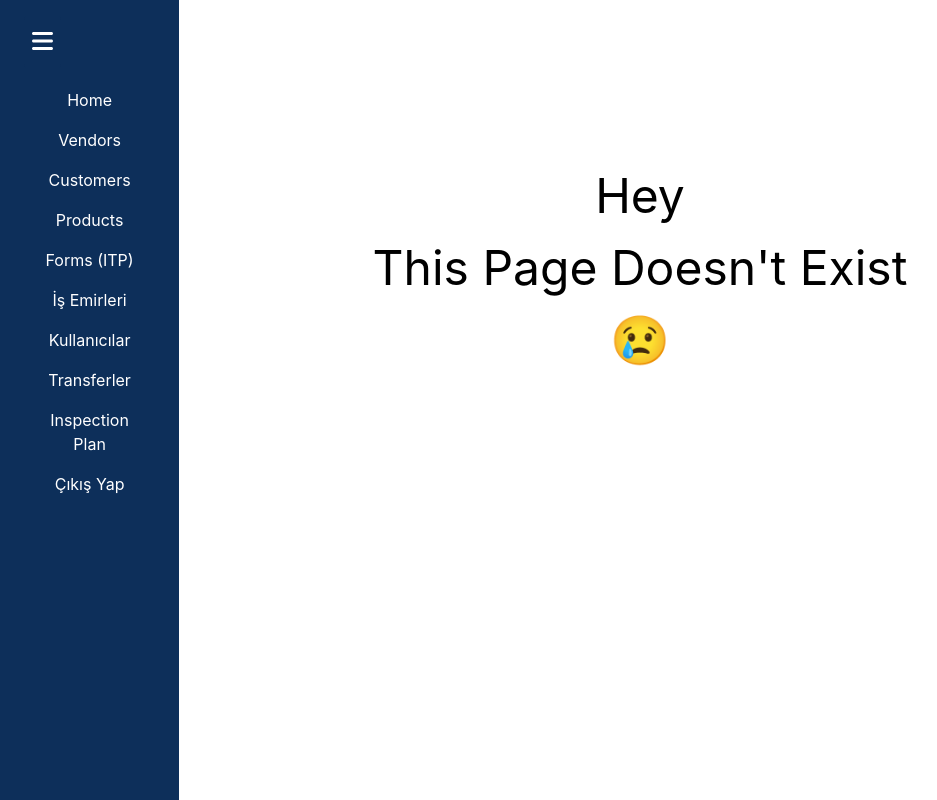
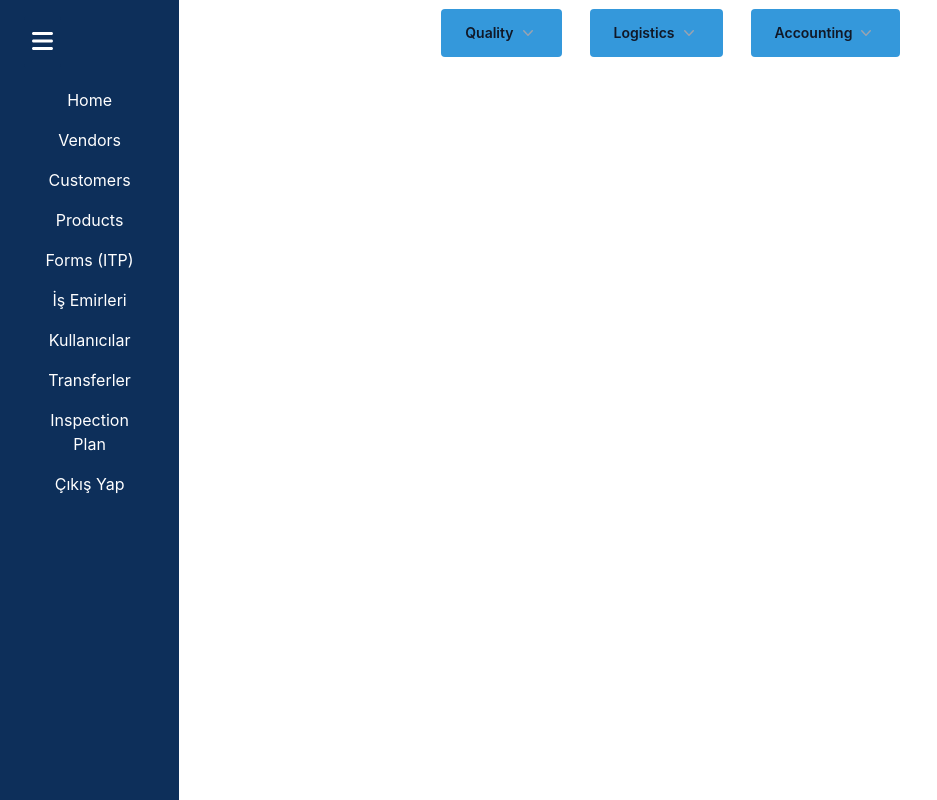
Before and after one commit to bbalbayrak/Web, a React (Create React App) app in the folder client/: page /topbar in a window 1280 px wide. Shown: the whole page, without its empty margins (0-937 px from the left). Built offline with nearby package versions, Linux system fonts and the light colour scheme; sample sign-in values are in the browser's storage.

Commit message:
TopBar added

```diff
--- a/client/src/App.js
+++ b/client/src/App.js
@@ -28,6 +28,7 @@ import TransfersDetail from "./components/Transfers/TransfersDetail";
 import Inspection from "./components/InspectionPlan/Inspection";
 import OpenInspection from "./components/InspectionPlan/openInspection"
 import ClosedInspection from "./components/InspectionPlan/closedInspection"
+import { TopBar } from "./components/TopBarMenu/TopBar";
 
 function App() {
   const [showMenu, setShowMenu] = useState(true);
@@ -59,10 +60,12 @@ function App() {
             <Route path="/create-customer" element={<RouteGuard setShowMenu={setShowMenu}><CreateCustomer /></RouteGuard>}/>
             <Route path="/create-form" element={<RouteGuard setShowMenu={setShowMenu}><FormCreate /></RouteGuard>}/>
             <Route path="/transfers" element={<RouteGuard setShowMenu={setShowMenu}><Transfers /></RouteGuard>}/>
-            <Route path="//transfers/:name" element={<RouteGuard setShowMenu={setShowMenu}><TransfersDetail /></RouteGuard>}/>
+            <Route path="/transfers/:name" element={<RouteGuard setShowMenu={setShowMenu}><TransfersDetail /></RouteGuard>}/>
             <Route path="/inspection-plan" element={<RouteGuard setShowMenu={setShowMenu}><Inspection /></RouteGuard>}/>
             <Route path="/open-inspection" element={<RouteGuard setShowMenu={setShowMenu}><OpenInspection /></RouteGuard>}/>
             <Route path="/closed-inspection" element={<RouteGuard setShowMenu={setShowMenu}><ClosedInspection /></RouteGuard>}/>
+            <Route path="/topbar" element={<RouteGuard setShowMenu={setShowMenu}><TopBar /></RouteGuard>}/>
+
           </Routes>
         </div>
       </BrowserRouter>
--- /dev/null
+++ b/client/src/components/TopBarMenu/Accounting.js
@@ -0,0 +1,5 @@
+import { MenuItem } from './MenuItem';
+
+export function Accounting({item}) {
+  return <MenuItem item={item} />;
+}
--- /dev/null
+++ b/client/src/components/TopBarMenu/Item.js
@@ -0,0 +1,8 @@
+export function Item({subItem}) {
+  return (
+    <a href={subItem.href} className="flex items-center p-2 -m-2 rounded-md hover:bg-gray-50">
+      <subItem.icon className="flex-shrink-0 w-5 h-5 text-gray-400" aria-hidden="true" />
+      <span className="ml-2 text-sm text-gray-900">{subItem.name}</span>
+    </a>
+  );
+}
--- /dev/null
+++ b/client/src/components/TopBarMenu/Logistics.js
@@ -0,0 +1,5 @@
+import { MenuItem } from './MenuItem';
+
+export function Logistics({item}) {
+  return <MenuItem item={item} />;
+}
--- /dev/null
+++ b/client/src/components/TopBarMenu/MenuItem.js
@@ -0,0 +1,33 @@
+import { Fragment } from 'react'
+import { Popover, Transition } from '@headlessui/react'
+import { ChevronDownIcon } from '@heroicons/react/20/solid'
+import { Item } from './Item'
+
+export function MenuItem({item}) {
+  return (
+    <Popover className="relative">
+      <Popover.Button className="flex items-center gap-x-1 text-sm font-semibold leading-6 text-gray-900">
+        {item.name}
+        <ChevronDownIcon className="h-5 w-5 flex-none text-gray-400" aria-hidden="true" />
+      </Popover.Button>
+
+      <Transition
+        as={Fragment}
+        enter="transition ease-out duration-200"
+        enterFrom="opacity-0 translate-y-1"
+        enterTo="opacity-100 translate-y-0"
+        leave="transition ease-in duration-150"
+        leaveFrom="opacity-100 translate-y-0"
+        leaveTo="opacity-0 translate-y-1"
+      >
+        <Popover.Panel className="absolute -left-8 top-full z-10 mt-3 w-screen max-w-md overflow-hidden rounded-3xl bg-white shadow-lg ring-1 ring-gray-900/5">
+          <div className="p-4">
+            {item.subItems.map((subItem) => (
+              <Item key={subItem.name} subItem={subItem} />
+            ))}
+          </div>
+        </Popover.Panel>
+      </Transition>
+    </Popover>
+  );
+}
--- /dev/null
+++ b/client/src/components/TopBarMenu/MenuItems.js
@@ -0,0 +1,28 @@
+import { ChartPieIcon, CursorArrowRaysIcon, FingerPrintIcon, ArrowPathIcon, SquaresPlusIcon } from '@heroicons/react/24/outline'
+
+const menuItems = [
+  {
+    name: 'Quality',
+    subItems: [
+      { name: 'Vendors', description: 'Details about vendors', href: '#', icon: ChartPieIcon },
+      { name: 'Customers', description: 'Details about customers', href: '#', icon: CursorArrowRaysIcon },
+      { name: 'Values', description: 'Details about values', href: '#', icon: FingerPrintIcon },
+    ]
+  },
+  {
+    name: 'Logistics',
+    subItems: [
+      { name: 'Sub-item 1', description: 'Description', href: '#', icon: ArrowPathIcon },
+      // You can add more sub-items here
+    ]
+  },
+  {
+    name: 'Accounting',
+    subItems: [
+      { name: 'Sub-item 1', description: 'Description', href: '#', icon: SquaresPlusIcon },
+      // You can add more sub-items here
+    ]
+  },
+]
+
+export default menuItems;
--- /dev/null
+++ b/client/src/components/TopBarMenu/Quality.js
@@ -0,0 +1,5 @@
+import { MenuItem } from './MenuItem';
+
+export function Quality({item}) {
+  return <MenuItem item={item} />;
+}
--- /dev/null
+++ b/client/src/components/TopBarMenu/SubMenuItem.js
@@ -0,0 +1,48 @@
+// SubMenuItem.js
+import { Popover, Transition } from '@headlessui/react'
+import { ChevronDownIcon } from '@heroicons/react/20/solid'
+
+import { Fragment } from 'react'
+
+export function SubMenuItem({ item }) {
+  return (
+    <Popover className="relative">
+      <Popover.Button className="flex items-center gap-x-1 text-sm font-semibold leading-6 text-gray-900">
+        {item.name}
+        <ChevronDownIcon className="h-5 w-5 flex-none text-gray-400" aria-hidden="true" />
+      </Popover.Button>
+
+      <Transition
+        as={Fragment}
+        enter="transition ease-out duration-200"
+        enterFrom="opacity-0 translate-y-1"
+        enterTo="opacity-100 translate-y-0"
+        leave="transition ease-in duration-150"
+        leaveFrom="opacity-100 translate-y-0"
+        leaveTo="opacity-0 translate-y-1"
+      >
+        <Popover.Panel className="absolute -left-8 top-full z-10 mt-3 w-screen max-w-md overflow-hidden rounded-3xl bg-white shadow-lg ring-1 ring-gray-900/5">
+          <div className="p-4">
+            {item.subItems.map((subItem) => (
+              <div
+                key={subItem.name}
+                className="group relative flex items-center gap-x-6 rounded-lg p-4 text-sm leading-6 hover:bg-gray-50"
+              >
+                <div className="flex h-11 w-11 flex-none items-center justify-center rounded-lg bg-gray-50 group-hover:bg-white">
+                  <subItem.icon className="h-6 w-6 text-gray-600 group-hover:text-indigo-600" aria-hidden="true" />
+                </div>
+                <div className="flex-auto">
+                  <a href={subItem.href} className="block font-semibold text-gray-900">
+                    {subItem.name}
+                    <span className="absolute inset-0" />
+                  </a>
+                  <p className="mt-1 text-gray-600">{subItem.description}</p>
+                </div>
+              </div>
+            ))}
+          </div>
+        </Popover.Panel>
+      </Transition>
+    </Popover>
+  )
+}
--- /dev/null
+++ b/client/src/components/TopBarMenu/TopBar.js
@@ -0,0 +1,25 @@
+import menuItems from './MenuItems';
+import { Quality } from './Quality';
+import { Logistics } from './Logistics';
+import { Accounting } from './Accounting';
+import { SubMenuItem } from './SubMenuItem';
+
+export function TopBar() {
+  return (
+    <nav className="bg-white">
+      <div className="max-w-7xl mx-auto px-4 sm:px-6 lg:px-8">
+        <div className="flex items-center justify-between h-16">
+          <div className="flex items-center">
+            <img src="./yenaengineering.jpeg" alt="Logo" className="h-10 w-15 mr-4" />
+          </div>
+          <div className="flex items-center">
+            {menuItems.map(item => (
+              <SubMenuItem key={item.name} item={item} />
+            ))}
+          </div>
+          <div style={{ width: '2.5rem' }}></div> {/* Logo için sağda boşluk oluşturduk */}
+        </div>
+      </div>
+    </nav>
+  );
+}
```
Also changed, not shown: client/src/components/TopBarMenu/yenaengineering.jpeg (added).
